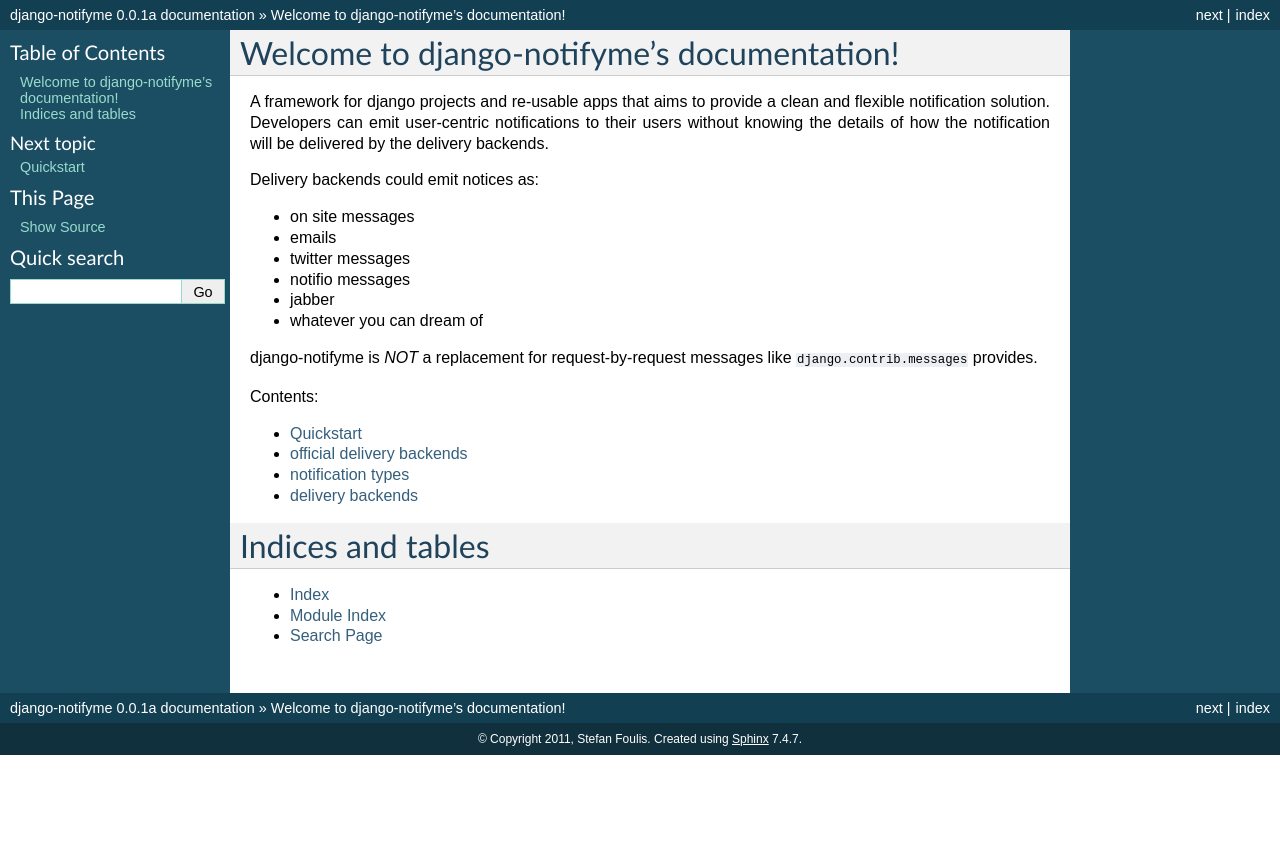
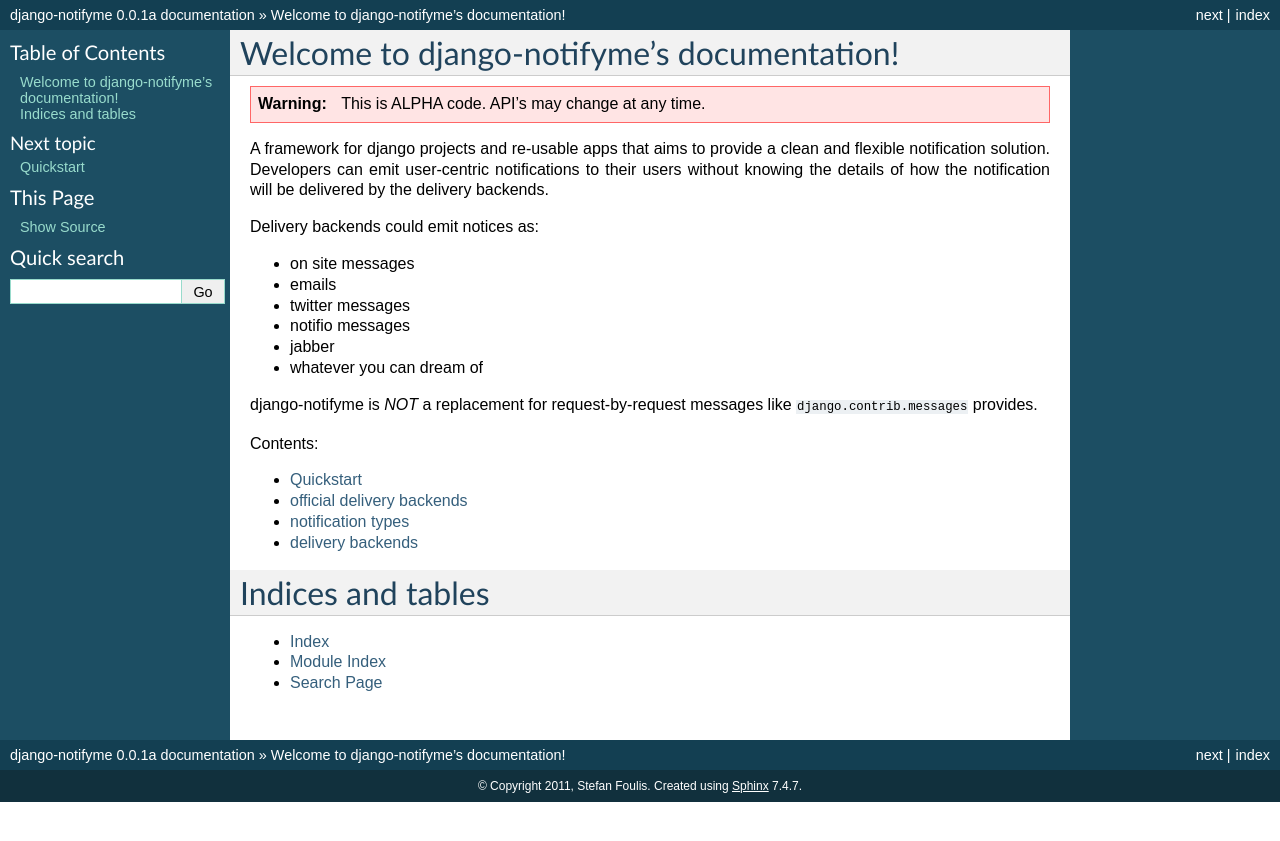
Before and after one commit to stefanfoulis/django-notifyme, a Sphinx documentation site: the page built from docs/index.rst, in a window 1280 px wide. Shown: the top 841 px of the page. Built offline with Sphinx 7.4.7, drawn with Linux system fonts in a browser that asks for light colours.

Commit message:
add ALPHA warning in docs

```diff
--- a/docs/index.rst
+++ b/docs/index.rst
@@ -5,6 +5,8 @@
 
 Welcome to django-notifyme's documentation!
 ===========================================
+
+.. warning:: This is ALPHA code. API's may change at any time.
 
 A framework for django projects and re-usable apps that aims to provide a clean and flexible
 notification solution. Developers can emit user-centric notifications to their users without
```
